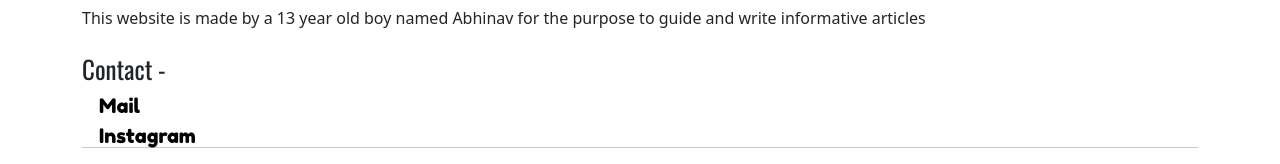
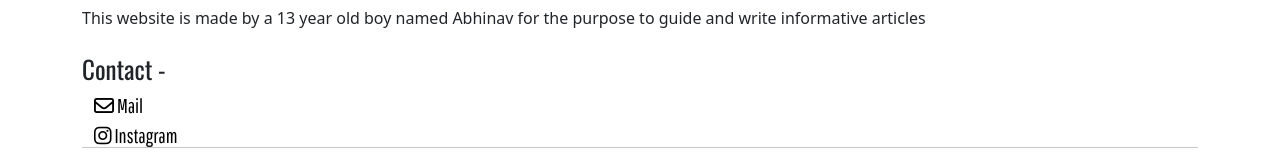
Before and after one commit to Abhizx/Django-Project-Blog, a Django app: page /about in a window 1280 px wide. Shown: the part 722-886 px from the top of the page. Run offline with Django 3.2, Linux system fonts and the light colour scheme; some libraries are stand-ins or nearby versions.

Commit message:
make it better

```diff
--- a/templates/base.html
+++ b/templates/base.html
@@ -30,7 +30,8 @@
 
     <link href='https://css.gg/mail.css' rel='stylesheet'>
     <link href='https://css.gg/instagram.css' rel='stylesheet'>
-
+    <link href="https://fonts.googleapis.com/css2?family=Pathway+Gothic+One&display=swap" rel="stylesheet">
+    <script src="https://kit.fontawesome.com/19b93ddf06.js" crossorigin="anonymous"></script>
     <!--{% comment %} {% load static %} {% endcomment %}-->
 
     <link rel="shortcut icon" type="image/png" href="/static/home/img/favicon.png">
--- a/templates/home/about.html
+++ b/templates/home/about.html
@@ -18,8 +18,8 @@
 
         <p>This is website is based on knowledgeable programming and technology related content and articles. You can Also give your own suggestions and feedback for articles and improvement of website </p> <br>  <div style="font-family: 'Oswald', sans-serif; font-size: 25px; margin-bottom: -20px;">About website owner -</div>  <br> This website is made by a 13 year old boy named Abhinav for the purpose to guide and write informative articles <br> <div style="font-family: 'Oswald', sans-serif; font-size: 25px; margin-top: 20px;">Contact -</div> <br>
             <ul style="margin: -20px;">
-                <a href="mailto:knowledgeforyoumail@gmail.com" style="text-decoration: none; color: black;"><li style="list-style: none; font-family: 'Fredoka One', cursive; font-size: 20px;"> <i class="gg-mail" style="display: inline-block;"></i> Mail</li></a>
-                <a href="https://www.instagram.com/knowledgeableforyou/" target="_blank" style="text-decoration: none; color: black;"><li style="list-style: none; font-family: 'Fredoka One', cursive; font-size: 20px;"> <i class="gg-instagram" style="display: inline-block;"></i> Instagram</li></a>
+                <a href="mailto:knowledgeforyoumail@gmail.com" style="text-decoration: none; color: black;"><li style="list-style: none; font-family: 'Pathway Gothic One', sans-serif; font-size: 20px;"> <i class="far fa-envelope"></i> Mail</li></a>
+                <a href="https://www.instagram.com/knowledgeableforyou/" target="_blank" style="text-decoration: none; color: black;"><li style="list-style: none; font-family: 'Pathway Gothic One', sans-serif; font-size: 20px;"> <i class="fab fa-instagram"></i></i> Instagram</li></a>
             </ul>
         <hr>
     </div>
```
